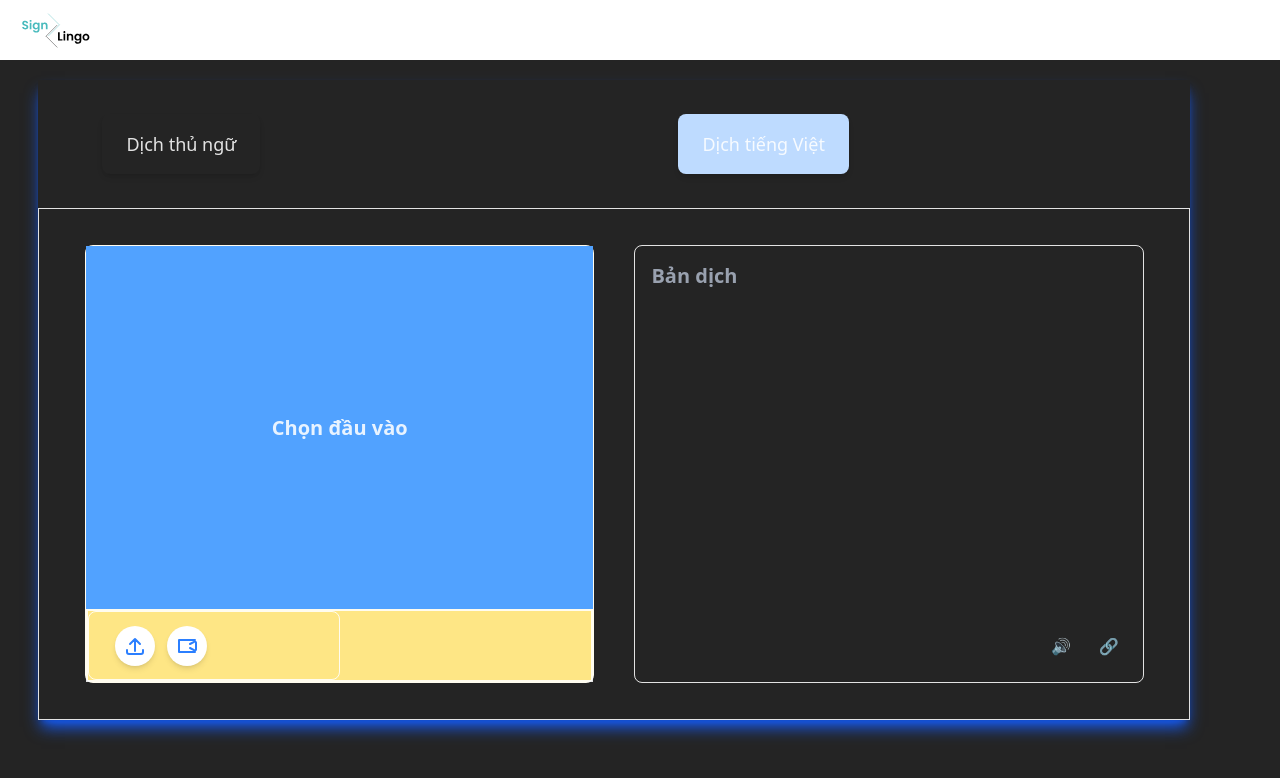
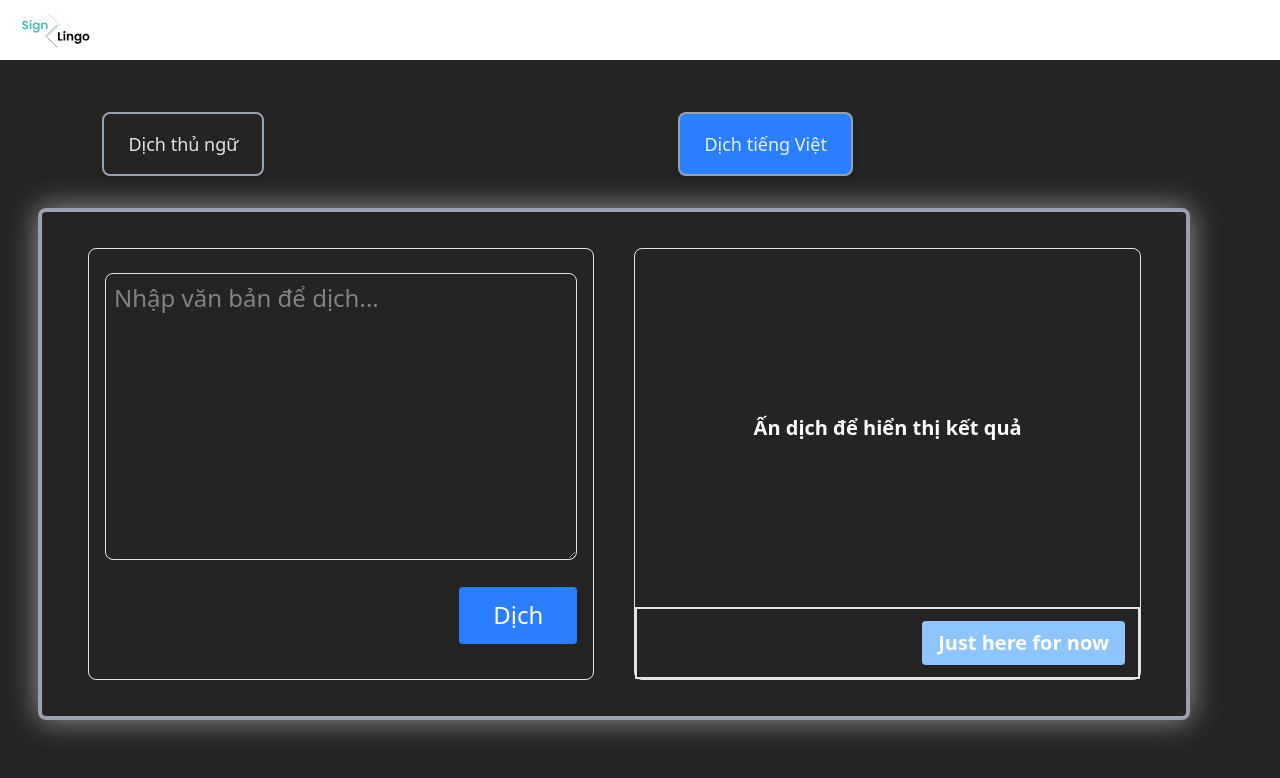
Before and after one commit to HmmOrange/SignLingo, a React (Vite) app: page /translator in a window 1280 px wide. Both pictures are taken after a click on the button "Dịch tiếng Việt". Shown: the top 778 px of the page. Built offline with nearby package versions, Linux system fonts and the light colour scheme.

Commit message:
translator_update
90%_done_translator

```diff
--- a/src/Translator/Translator.jsx
+++ b/src/Translator/Translator.jsx
@@ -4,6 +4,8 @@ function Translator() {
     const [selected, setSelected] = React.useState(0);
 
     const [inputType, setInputType] = React.useState('');
+
+    const [translating, settranslating] = React.useState(false);
 
     // Ref for video element
     const videoRef = React.useRef(null);
@@ -55,41 +57,129 @@ function Translator() {
         setUploadedVideo(null);
     };
 
+    // State to track if translation direction is reversed
+    const [isReversed, setIsReversed] = React.useState(false);
+
     return (
-        <div className="shadow-blue-600 shadow-lg bg-transparent w-[90vw] h-[80vh] ml-[-4vw]">
+        <div className="bg-transparent w-[90vw] h-[80vh] ml-[-4vw]">
             <NavBar />
             <div className="flex w-[90vw] h-[80vh] flex-col items-center">
                 <div className="flex h-1/5 w-full">
                     <div className="pl-[5vw] flex justify-items-start items-center w-1/2">
                         <button
-                            className={`break-words text-lg px-6 py-4 shadow-md rounded-lg hover:bg-blue-500 hover:cursor-pointer transition ${selected === 0 ? 'bg-blue-200' : ''}`}
-                            onClick={() => setSelected(0)}
+                            className={`break-words text-lg px-6 py-4 shadow-md rounded-lg border-gray-400 border-2  hover:bg-blue-600 hover:cursor-pointer transition ${selected === 0 ? 'bg-blue-500' : ''}`}
+                            onClick={() => {
+                                setSelected(0);
+                                setIsReversed(false);
+                            }}
                         >
                             Dịch thủ ngữ
                         </button>
                     </div>
                     <div className="pl-[5vw] flex justify-items-start items-center w-1/2">
                         <button
-                            className={`break-words text-lg px-6 py-4 rounded-lg shadow-md hover:cursor-pointer hover:bg-blue-500 transition ${selected === 1 ? 'bg-blue-200' : ''}`}
-                            onClick={() => setSelected(1)}
+                            className={`break-words text-lg px-6 py-4 rounded-lg shadow-md border-gray-400 border-2 hover:cursor-pointer hover:bg-blue-600 transition ${selected === 1 ? 'bg-blue-500' : ''}`}
+                            onClick={() => {
+                                setSelected(1);
+                                setIsReversed(true);
+                            }}
                         >
                             Dịch tiếng Việt
                         </button>
                     </div>
                 </div>
 
-                <div className="w-full h-4/5 border shadow-sm px-[2vw] py-[2vh]">
+                <div className="w-full h-4/5 shadow-2xl shadow-gray-500 rounded-lg border-gray-400 border-4 px-[2vw] py-[2vh]" style={{ boxShadow: '0px 0px 30px #979797' }}>
 
-                    <div className="h-full grid grid-cols-1 md:grid-cols-2 gap-10 p-5">
-                        <div className="bg-amber-200 text-xl font-semibold border rounded-lg relative" id="left-translator">
-                            <div className="h-5/6 flex items-center justify-center bg-blue-400 text-left" id="left-translator-content">
+                    <div className="h-full grid grid-cols-1 md:grid-cols-2 gap-10 p-5 relative">
+                        {/* Đổi chỗ hai phần dịch nếu isReversed */}
+                        {isReversed ? (
+                            <>
+                                {/* Right (Bản dịch) */}
+                                <div className="relative h-full p-4 flex flex-col justify-between border rounded-lg">
+                                    <textarea
+                                        className="text-2xl w-full h-3/4 mt-2 p-2 border rounded-lg focus:outline-none focus:ring-2 focus:ring-blue-400"
+                                        placeholder="Nhập văn bản để dịch..."
+                                    ></textarea>
+                                    <div className="flex h-1/4 justify-end items-center gap-3 mt-2">
+                                        <button className="px-4 w-1/4 h-3/5 py-2 bg-blue-500 text-white rounded hover:bg-blue-600 hover:cursor-pointer text-2xl"
+                                            onClick={() => {
+                                                settranslating(true);
+                                                setUploadedVideo('src/Dictionary/vid/Xin chào.mp4')
+                                            }}
+                                        >
+                                            Dịch
+                                        </button>
+                                    </div>
+                                </div>
+                                {/* Left (Input) */}
+                                <div className="text-xl font-semibold border rounded-lg relative" id="left-translator">
+                                    <div className="h-5/6 flex items-center justify-center  text-left" id="left-translator-content">
+                                        {/* Hiển thị video kết quả sau khi ấn nút "dịch" */}
+                                        {translating ? (
+                                            <div className="relative w-full h-full"
+                                                style={{
+                                                    background: '#000',
+                                                    overflow: 'hidden',
+                                                    display: 'flex',
+                                                    alignItems: 'center',
+                                                    justifyContent: 'center'
+                                                }}>
+                                                <video
+                                                    src={uploadedVideo}
+                                                    autoPlay
+                                                    muted
+                                                    playsInline
+                                                    onEnded={() => {
+                                                        settranslating(false);
+                                                        setUploadedVideo(null);
+                                                        }
+                                                    }
+                                                    className="absolute top-0 left-0 w-full h-full"
+                                                    style={{
+                                                        objectFit: 'fill',
+                                                        maxWidth: '100%',
+                                                        maxHeight: '100%',
+                                                    }}
+                                                />
+                                            </div>
+                                        ) : (
+                                            <div className="w-full h-full flex flex-col items-center justify-center text-white">
+                                                Ấn dịch để hiển thị kết quả
+                                            </div>
+                                        )}
+                                    </div>
+                                    {/* 2 nút tròn nhỏ với icon ở góc dưới bên trái */}
+                                    <div className="h-1/6 flex w-full border-2" name="support-btns">
+
+                                        <div className="flex w-full justify-end items-center pr-[1vw]">
+
+                                                <>
+
+                                                    <button
+                                                        className="px-4 py-2 bg-blue-300 text-white rounded hover:bg-blue-400 ml-3 hover:cursor-pointer" id="translate-btn"
+
+                                                    >
+                                                        Just here for now
+                                                    </button>
+                                                </>
+
+                                        </div>
+                                    </div>
+                                </div>
+                            </>
+                        ) : (
+                            <>
+                            {/* Nếu không reversed thì hiển thị như bình thường */}
+                                {/* Left (Input) */}
+                                <div className=" text-xl font-semibold border rounded-lg relative" id="left-translator">
+                                    <div className="h-4/5 flex items-center justify-center text-left" id="left-translator-content">
                                         {inputType === 'webcam' ? (
-                                    <div className="flex flex-col items-center justify-center w-full h-full bg-red-300">
+                                            <div className="flex flex-col items-center justify-center w-full h-full">
                                                 <div
                                                     className="relative w-full h-full"
                                                     style={{
                                                         background: '#000',
-                                                borderRadius: '12px',
                                                         overflow: 'hidden',
                                                         display: 'flex',
                                                         alignItems: 'center',
@@ -114,7 +204,6 @@ function Translator() {
                                                 <div className="relative w-full h-full"
                                                     style={{
                                                         background: '#000',
-                                                borderRadius: '12px',
                                                         overflow: 'hidden',
                                                         display: 'flex',
                                                         alignItems: 'center',
@@ -151,14 +240,15 @@ function Translator() {
                                                 </div>
                                             )
                                         ) : (
-                                    "Chọn đầu vào"
+
+                                            <div className="text-2xl">Chọn đầu vào</div>
                                         )}
                                     </div>
                                     {/* 2 nút tròn nhỏ với icon ở góc dưới bên trái */}
-                            <div className="h-1/6 flex w-full border-2" name="support-btns">
-                                <div className="flex gap-3 border rounded-lg items-center pl-[2vw] w-1/2">
+                                    <div className="h-1/5 flex w-full border rounded-lg" name="support-btns">
+                                        <div className="flex gap-3 items-center pl-[2vw] w-1/2">
                                             <button
-                                        className={`w-10 h-10 flex items-center justify-center rounded-full shadow-md bg-white border hover:cursor-pointer hover:bg-blue-100 transition ${inputType === 'file' ? 'ring-2 ring-blue-400' : ''}`}
+                                                className={`w-15 h-15 flex items-center justify-center rounded-full shadow-md bg-white border hover:cursor-pointer hover:bg-blue-100 transition ${inputType === 'file' ? 'ring-2 ring-blue-400' : ''}`}
                                                 title="Tải video lên"
                                                 onClick={() => {
                                                     setInputType('file');
@@ -166,12 +256,12 @@ function Translator() {
                                                 }}
                                             >
                                                 {/* Icon upload */}
-                                        <svg xmlns="http://www.w3.org/2000/svg" className="w-6 h-6 text-blue-500" fill="none" viewBox="0 0 24 24" stroke="currentColor">
+                                                <svg xmlns="http://www.w3.org/2000/svg" className="w-10 h-10 text-blue-500" fill="none" viewBox="0 0 24 24" stroke="currentColor">
                                                     <path strokeLinecap="round" strokeLinejoin="round" strokeWidth={2} d="M4 16v2a2 2 0 002 2h12a2 2 0 002-2v-2M7 10l5-5m0 0l5 5m-5-5v12" />
                                                 </svg>
                                             </button>
                                             <button
-                                        className={`w-10 h-10 flex items-center justify-center rounded-full shadow-md bg-white border hover:cursor-pointer hover:bg-blue-100 transition ${inputType === 'webcam' ? 'ring-2 ring-blue-400' : ''}`}
+                                                className={`w-15 h-15 flex items-center justify-center rounded-full shadow-md bg-white border hover:cursor-pointer hover:bg-blue-100 transition ${inputType === 'webcam' ? 'ring-2 ring-blue-400' : ''}`}
                                                 title="Webcam"
                                                 onClick={() => {
                                                     setInputType('webcam');
@@ -179,7 +269,7 @@ function Translator() {
                                                 }}
                                             >
                                                 {/* Icon camera */}
-                                        <svg xmlns="http://www.w3.org/2000/svg" className="w-6 h-6 text-blue-500" fill="none" viewBox="0 0 24 24" stroke="currentColor">
+                                                <svg xmlns="http://www.w3.org/2000/svg" className="w-10 h-10 text-blue-500" fill="none" viewBox="0 0 24 24" stroke="currentColor">
                                                     <path strokeLinecap="round" strokeLinejoin="round" strokeWidth={2} d="M15 10l4.553-2.276A1 1 0 0121 8.618v6.764a1 1 0 01-1.447.894L15 14M4 6h16M4 18h16M4 6v12" />
                                                 </svg>
                                             </button>
@@ -196,7 +286,7 @@ function Translator() {
                                                     </button>
 
                                                     <button
-                                                className="px-4 py-2 bg-green-500 text-white rounded hover:bg-green-600 ml-3 hover:cursor-pointer"
+                                                        className="px-4 py-2 bg-blue-500 text-white rounded hover:bg-blue-600 ml-3 hover:cursor-pointer"
                                                     >
                                                         dịch
                                                     </button>
@@ -205,20 +295,22 @@ function Translator() {
                                         </div>
                                     </div>
                                 </div>
-
+                                {/* Right (Bản dịch) */}
                                 <div className="relative p-4 flex flex-col justify-between border rounded-lg">
-                            <div className="text-xl font-semibold text-gray-400 text-left">
-                                Bản dịch
+                                    <div className="text-2xl py-[1vh] px-[1vw] font-semibold text-gray-400 text-left">
+                                        Bản dịch ...
                                     </div>
-                            <div className="flex justify-end gap-3 mt-auto">
+                                    {/* <div className="flex justify-end gap-3 mt-auto">
                                         <button className="p-2 hover:text-blue-500" title="Nghe">
                                             🔊
                                         </button>
                                         <button className="p-2 hover:text-blue-500" title="Chia sẻ">
                                             🔗
                                         </button>
+                                    </div> */}
                                 </div>
-                        </div>
+                            </>
+                        )}
                     </div>
                 </div>
             </div>
```
Lines whose indentation alone changed are shown as unchanged.
